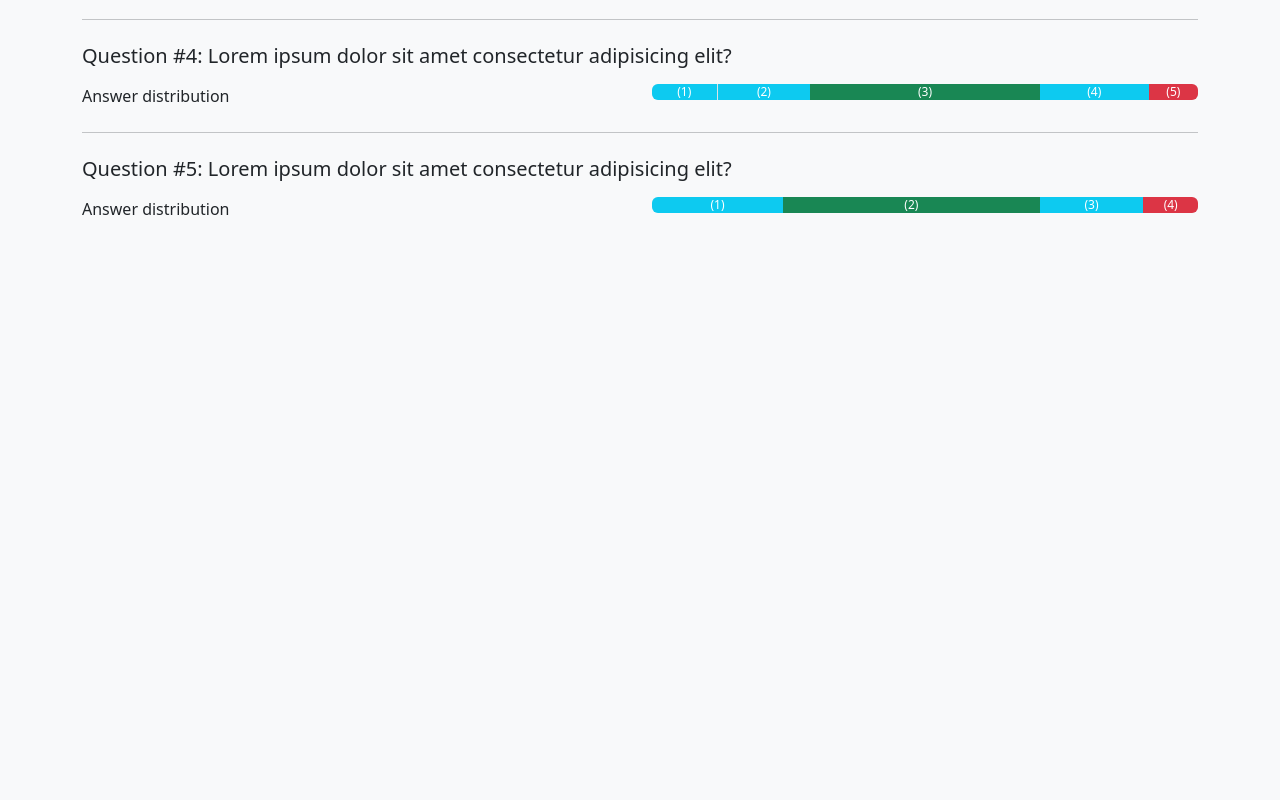
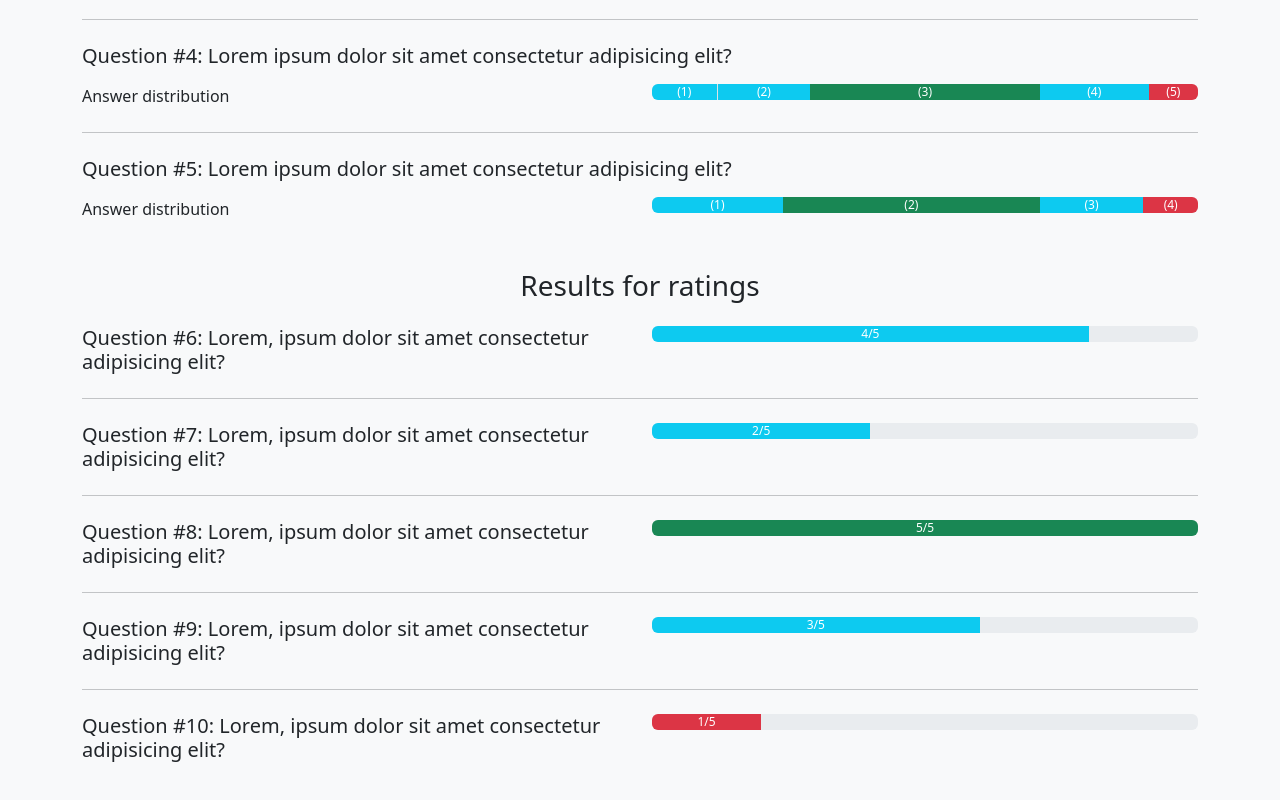
Before and after one commit to tylercoen/Bootstrap, a plain HTML site: page Survey Project/results.html in a window 1280 px wide. Shown: the part 810-1610 px from the top of the page. Before the commit the page ends 1127 px from the top, so only its background shows below. Drawn offline with Linux system fonts and the light colour scheme.

Commit message:
Add files via upload

```diff
--- a/Survey Project/results.html
+++ b/Survey Project/results.html
@@ -397,6 +397,123 @@
           </div>
         </div>
       </div>
+      <div class="mb-5">
+        <h2 class="h3 text-center mb-4">Results for ratings</h2>
+        <div class="row">
+          <div class="col-md-6">
+            <h3 class="h5 mb-0">
+              Question #6: Lorem, ipsum dolor sit amet consectetur adipisicing
+              elit?
+            </h3>
+          </div>
+          <div class="col-md-6">
+            <div class="progress">
+              <div
+                class="progress-bar bg-info"
+                role="progressbar"
+                style="width: 80%"
+                aria-valuenow="4"
+                aria-valuemin="0"
+                aria-valuemax="5"
+              >
+                4/5
+              </div>
+            </div>
+          </div>
+        </div>
+        <hr class="my-4" />
+        <div class="row">
+          <div class="col-md-6">
+            <h3 class="h5 mb-0">
+              Question #7: Lorem, ipsum dolor sit amet consectetur adipisicing
+              elit?
+            </h3>
+          </div>
+          <div class="col-md-6">
+            <div class="progress">
+              <div
+                class="progress-bar bg-info"
+                role="progressbar"
+                style="width: 40%"
+                aria-valuenow="2"
+                aria-valuemin="0"
+                aria-valuemax="5"
+              >
+                2/5
+              </div>
+            </div>
+          </div>
+        </div>
+        <hr class="my-4" />
+        <div class="row">
+          <div class="col-md-6">
+            <h3 class="h5 mb-0">
+              Question #8: Lorem, ipsum dolor sit amet consectetur adipisicing
+              elit?
+            </h3>
+          </div>
+          <div class="col-md-6">
+            <div class="progress">
+              <div
+                class="progress-bar bg-success"
+                role="progressbar"
+                style="width: 100%"
+                aria-valuenow="5"
+                aria-valuemin="0"
+                aria-valuemax="5"
+              >
+                5/5
+              </div>
+            </div>
+          </div>
+        </div>
+        <hr class="my-4" />
+        <div class="row">
+          <div class="col-md-6">
+            <h3 class="h5 mb-0">
+              Question #9: Lorem, ipsum dolor sit amet consectetur adipisicing
+              elit?
+            </h3>
+          </div>
+          <div class="col-md-6">
+            <div class="progress">
+              <div
+                class="progress-bar bg-info"
+                role="progressbar"
+                style="width: 60%"
+                aria-valuenow="3"
+                aria-valuemin="0"
+                aria-valuemax="5"
+              >
+                3/5
+              </div>
+            </div>
+          </div>
+        </div>
+        <hr class="my-4" />
+        <div class="row">
+          <div class="col-md-6">
+            <h3 class="h5 mb-0">
+              Question #10: Lorem, ipsum dolor sit amet consectetur adipisicing
+              elit?
+            </h3>
+          </div>
+          <div class="col-md-6">
+            <div class="progress">
+              <div
+                class="progress-bar bg-danger"
+                role="progressbar"
+                style="width: 20%"
+                aria-valuenow="1"
+                aria-valuemin="0"
+                aria-valuemax="5"
+              >
+                1/5
+              </div>
+            </div>
+          </div>
+        </div>
+      </div>
     </div>
     <script src="js/bootstrap.bundle.min.js"></script>
     <script>
```
